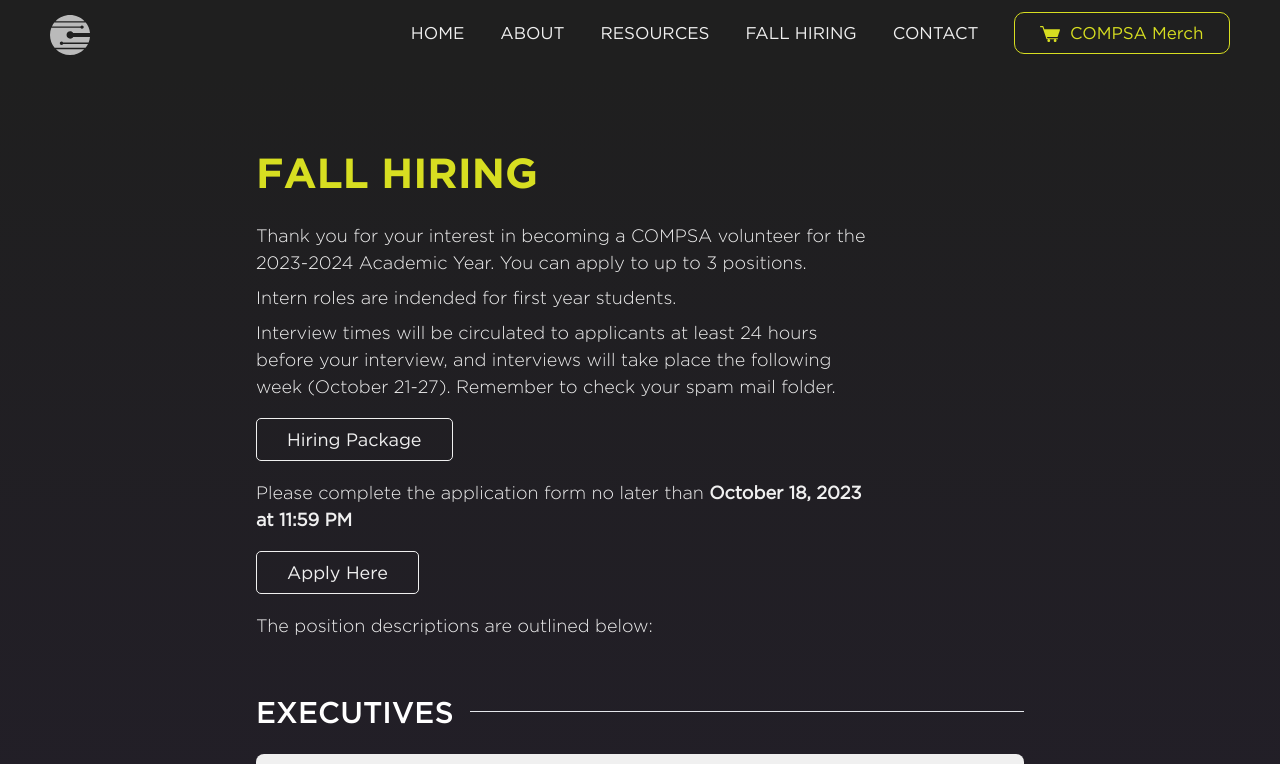
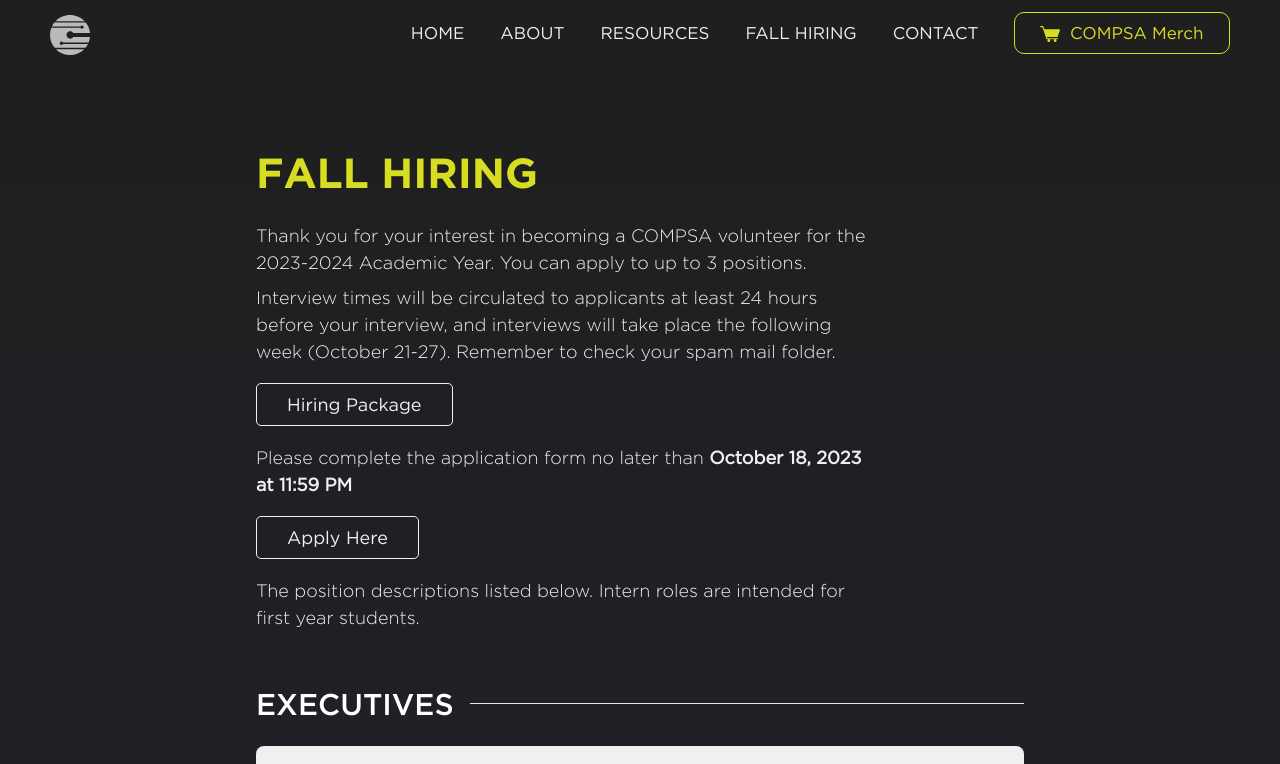
Before and after one commit to jadew33/test, a Next.js app: page /hiring in a window 1280 px wide. Shown: the top 764 px of the page. Built offline with nearby package versions, Linux system fonts and the light colour scheme.

Commit message:
update hiring description

```diff
--- a/app/hiring/page.js
+++ b/app/hiring/page.js
@@ -12,7 +12,6 @@ export default function Hiring() {
             Thank you for your interest in becoming a COMPSA volunteer for the
             2023-2024 Academic Year. You can apply to up to 3 positions.
           </p>
-          <p>Intern roles are indended for first year students.</p>
           <p>
             Interview times will be circulated to applicants at least 24 hours
             before your interview, and interviews will take place the following
@@ -35,7 +34,10 @@ export default function Hiring() {
             text="Apply Here"
             className="button"
           />
-          <p>The position descriptions are outlined below:</p>
+          <p>
+            The position descriptions listed below. Intern roles are intended
+            for first year students.
+          </p>
         </div>
 
         <Section title="EXECUTIVES">
```
